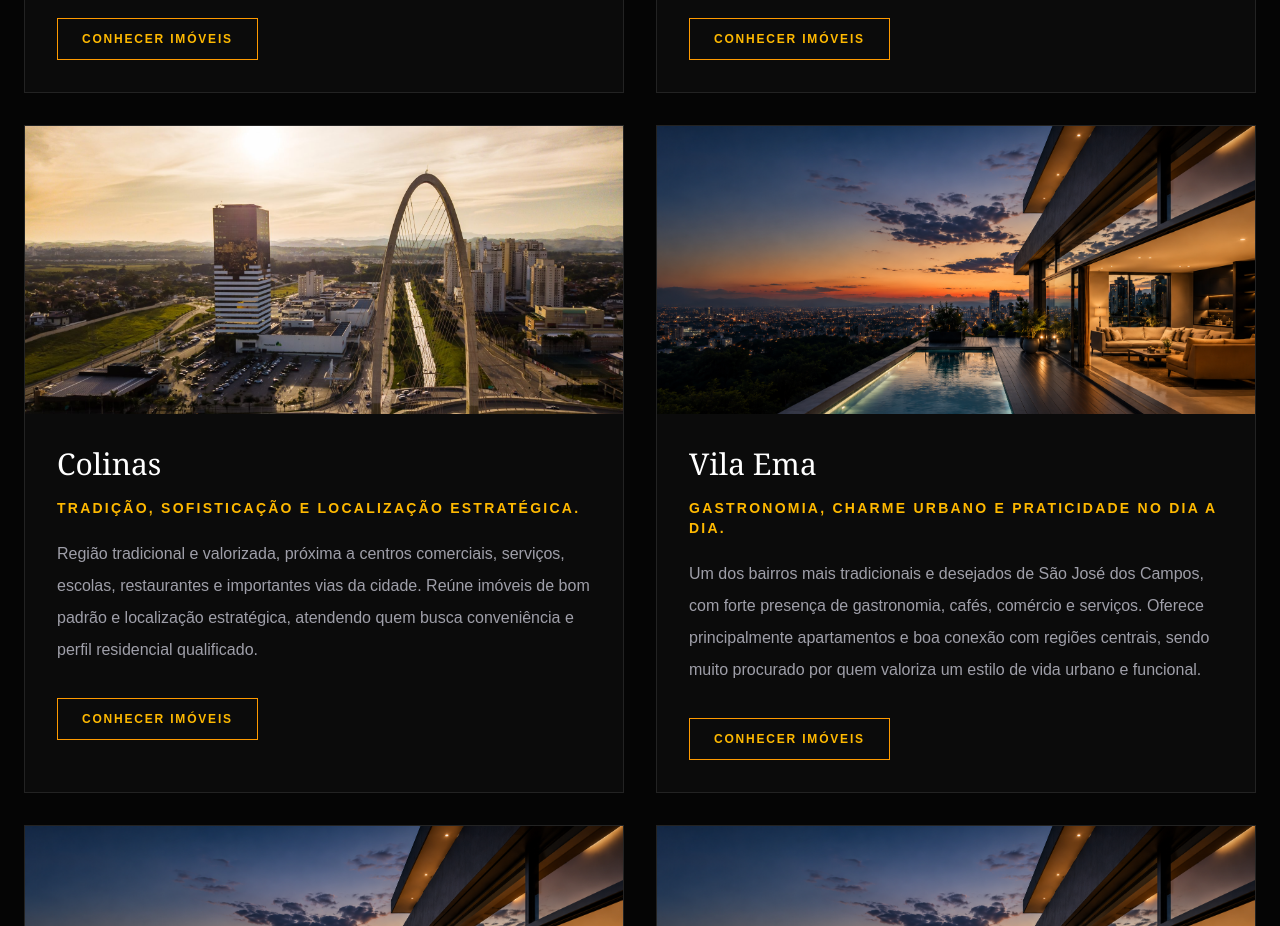
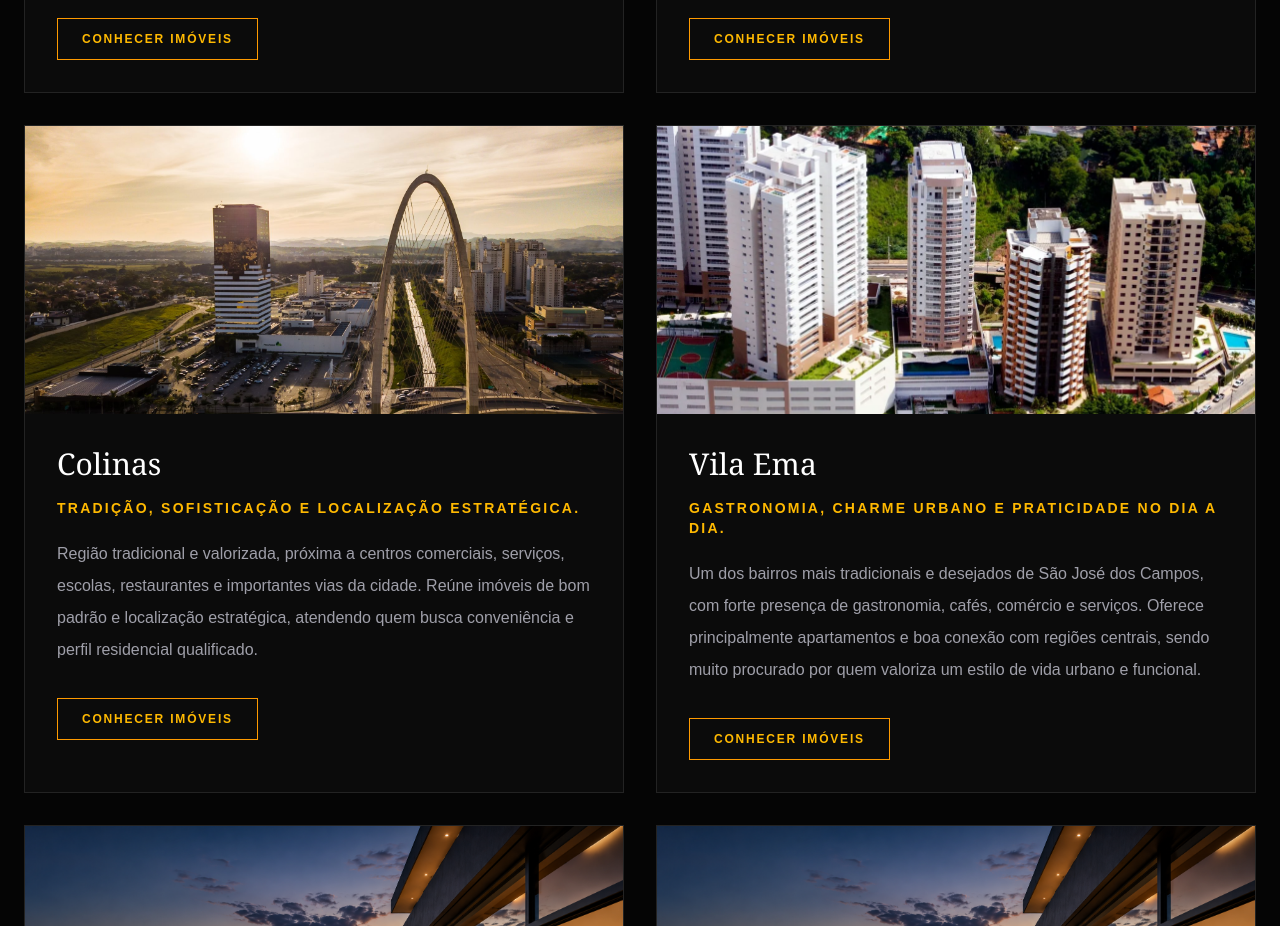
Before and after one commit to altamirbonilhajunior2-prog/bbconsultoriaimobiliaria-premium, a Next.js app: page /bairros in a window 1280 px wide. Shown: the part 1320-2246 px from the top of the page. Built offline with nearby package versions, Linux system fonts and the light colour scheme.

Commit message:
Adiciona imagem da Vila Ema na pagina de bairros

```diff
--- a/app/bairros/page.tsx
+++ b/app/bairros/page.tsx
@@ -34,7 +34,7 @@ const neighborhoods = [
   {
     title: "Vila Ema",
     slug: "vila-ema",
-    image: "/hero-clean.png",
+    image: "/bairros/vila-ema.webp",
     highlight:
       "Gastronomia, charme urbano e praticidade no dia a dia.",
     description:
```
Also changed, not shown: public/bairros/vila-ema.webp (added).
